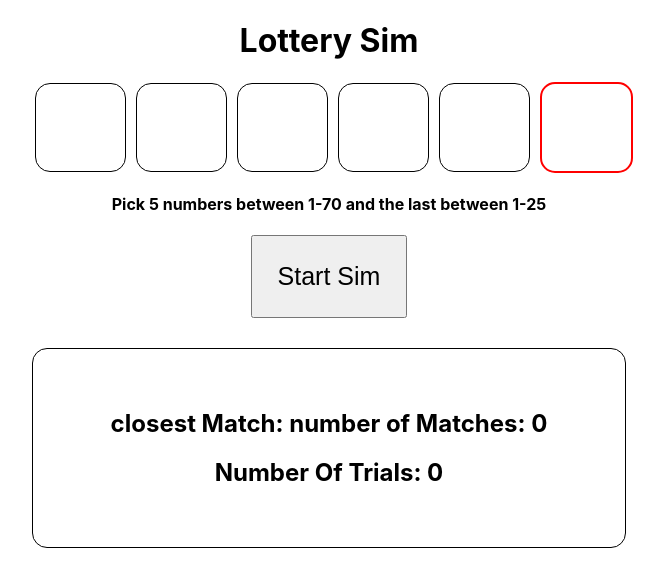
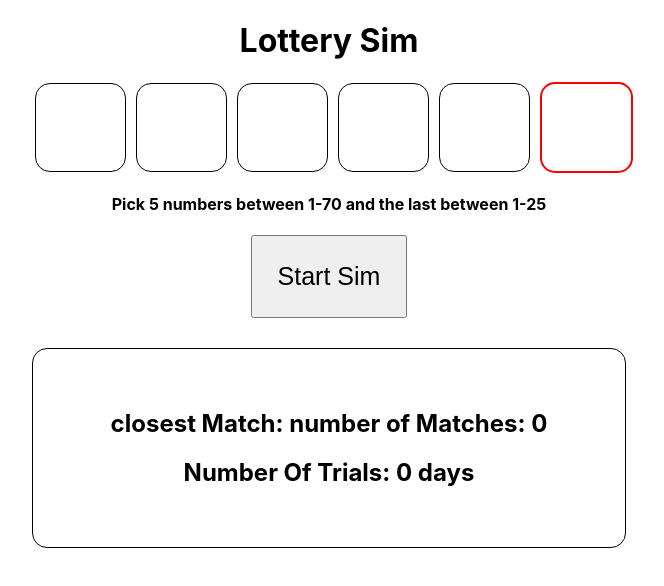
Before and after one commit to TamerMograbi/Lottery-Sim, a React (Create React App) app: page / in a window 1280 px wide. Shown: the top 586 px of the page, without its empty margins (311-975 px from the left). Built offline with nearby package versions, Linux system fonts and the light colour scheme.

Commit message:
show days years centuries. there is a bug when reaches centuries

```diff
--- a/src/LotteryInfo.js
+++ b/src/LotteryInfo.js
@@ -1,12 +1,14 @@
 import React from "react"
 import './css/LotteryInfo.css'
+import {getDaysYearsPassed} from './util'
 
 function LotteryInfo(props) {
+    const numOfTrials = getDaysYearsPassed(props.countTrials)
     return (
         <div className="lotteryInfo">
             <h2>{props.genNum}</h2>
             <h2>closest Match: {props.closestMatch} number of Matches: {props.numOfMatches}</h2>
-            <h2>Number Of Trials: {props.countTrials}</h2>
+            <h2>Number Of Trials: {numOfTrials}</h2>
             {props.isGameWon && <h1>You won!! random = {props.genNum}</h1>}
         </div>
     )
--- a/src/util.js
+++ b/src/util.js
@@ -1,4 +1,7 @@
 import {MEGA_BALL_MAX,NORMAL_BALL_MAX,MEGA_BALL_INDEX} from './App'
+
+const DAYS_IN_A_YEAR = 365
+const DAYS_IN_A_CENTURY = 36500
 
 function getSixRandomNums() {
     let rndNums = new Array(6).fill(0)
@@ -16,4 +19,19 @@ function getSixRandomNums() {
 function getMatches(arr1,arr2) {
     return arr1.map((val,index) => val === arr2[index])
 }
-  export {getSixRandomNums,getMatches}
+
+function getDaysYearsPassed(num) {
+  let res = ""
+  if(num < DAYS_IN_A_YEAR) {
+    res = num.toString() + ' days'
+  } else if(num < DAYS_IN_A_CENTURY){
+    res = (Math.round(num/DAYS_IN_A_YEAR)).toString() + ' years ' + (num%DAYS_IN_A_YEAR).toString() + ' days'
+  } else {
+    let centuries = Math.round(num/DAYS_IN_A_CENTURY)
+    let yearsAfterRemovingCenturies = Math.round(num%DAYS_IN_A_CENTURY/DAYS_IN_A_YEAR)
+    res = (centuries).toString() + (centuries === 1 ? ' century ' : ' centuries ')
+     +  (yearsAfterRemovingCenturies).toString() + ' years'
+  }
+  return res
+}
+  export {getSixRandomNums,getMatches,getDaysYearsPassed}
```
